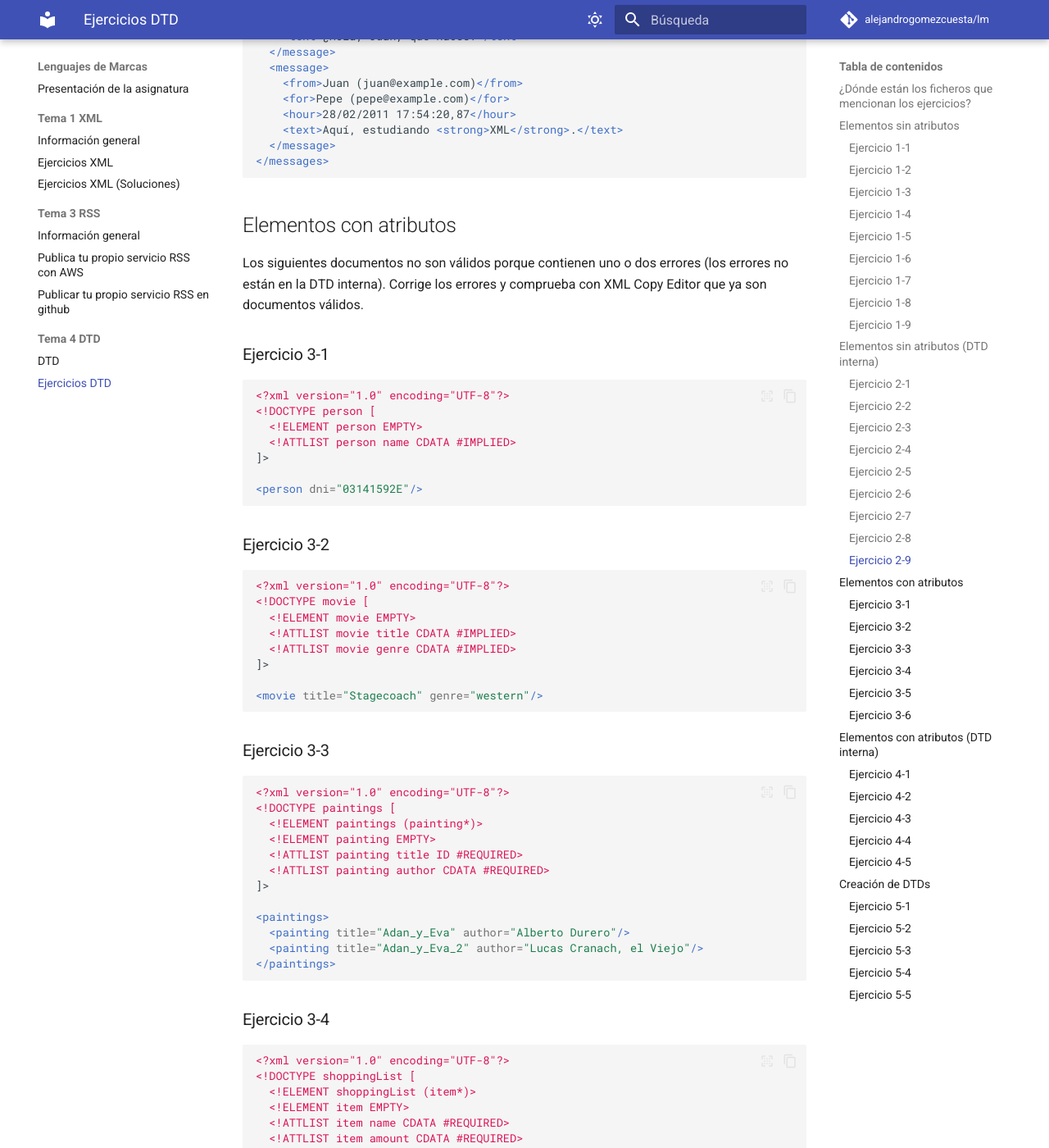
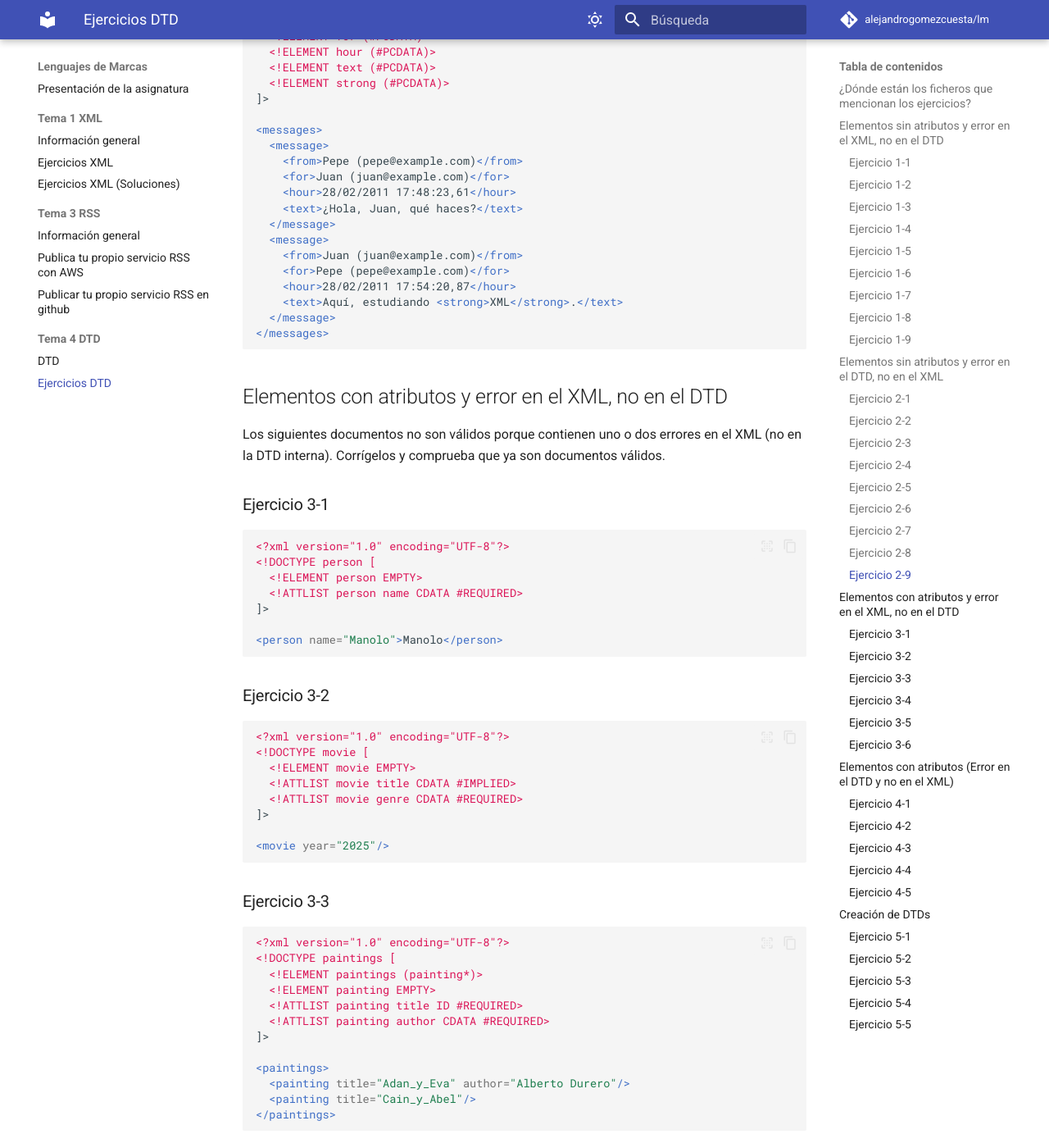
Before and after one commit to alejandrogomezcuesta/lm, an MkDocs documentation site: the page built from docs/Tema 4 DTD/02-ejercicios.md, in a window 1280 px wide and 1400 px high, scrolled down 8361 px. Shown: the whole window at 82% size. Built offline with MkDocs 1.6.1 and Material for MkDocs 9.7.7, drawn with Linux system fonts in a browser that asks for light colours; comment, search, counter and statistics services are not loaded; some of the changed text lies outside the part shown.

Commit message:
errores de dtd y ejercicios nuevos

````diff
--- a/docs/Tema 4 DTD/02-ejercicios.md
+++ b/docs/Tema 4 DTD/02-ejercicios.md
@@ -4,7 +4,7 @@
 
 [https://drive.google.com/drive/folders/1d8YP1CA-zS67-Y-2rMl62KI4zDPG6sKs?usp=drive_link](https://drive.google.com/drive/folders/1d8YP1CA-zS67-Y-2rMl62KI4zDPG6sKs?usp=drive_link)
 
-## Elementos sin atributos
+## Elementos sin atributos y error en el XML, no en el DTD
 
 Los siguientes documentos no son válidos porque contienen uno o dos errores (los errores no están en la DTD interna: están en el XML). Corrige los errores y comprueba con Visual Studio Code y la extensión XML de Red Hat que ya son documentos válidos.
 
@@ -41,7 +41,7 @@ Los siguientes documentos no son válidos porque contienen uno o dos errores (lo
 ```xml
 <?xml version="1.0" encoding="UTF-8"?>
 <!DOCTYPE colors [
-  <!ELEMENT colors (color*)>
+  <!ELEMENT colors (color)>
   <!ELEMENT color (#PCDATA)>
 ]>
 
@@ -57,11 +57,14 @@ Los siguientes documentos no son válidos porque contienen uno o dos errores (lo
 <?xml version="1.0" encoding="UTF-8"?>
 <!DOCTYPE flowers [
   <!ELEMENT flowers (flower+)>
-  <!ELEMENT flower (#PCDATA)>
+  <!ELEMENT flower (name+)>
+  <!ELEMENT name (#PCDATA)>
 ]>
 
 <flowers>
-  <flower>rosa</flower>
+  <flower>
+    <name>rosa</name>
+  </flower>
   <flower>tulipán</flower>
 </flowers>
 ```
@@ -70,15 +73,23 @@ Los siguientes documentos no son válidos porque contienen uno o dos errores (lo
 
 ```xml
 <?xml version="1.0" encoding="UTF-8"?>
-<!DOCTYPE animals [
-  <!ELEMENT animals (animal*)>
-  <!ELEMENT animal (#PCDATA)>
+<!DOCTYPE animales [
+  <!ELEMENT animales (animal*)>
+  <!ELEMENT animal (nombre, nombre_cientifico)>
+  <!ELEMENT nombre (#PCDATA)>
+  <!ELEMENT nombre_cientifico (#PCDATA)>
 ]>
 
-<animals>
+<animales>
   <animal>perro</animal>
-  <animal>gato</animal>
-</animals>
+  <animal>
+    <nombre>Gato</nombre>
+    <nombre_cientifico>Felis catus</nombre>
+  </animal>
+  <animal>
+    <nombre>Conejo</nombre>
+  </animal>
+</animales>
 ```
 
 ### Ejercicio 1-6
@@ -179,7 +189,7 @@ Los siguientes documentos no son válidos porque contienen uno o dos errores (lo
 </solarSystem>
 ```
 
-## Elementos sin atributos (DTD interna)
+## Elementos sin atributos y error en el DTD, no en el XML
 
 Los siguientes documentos no son válidos porque contienen errores en la DTD interna. Corrige los errores y comprueba con XML Copy Editor que ya son documentos válidos. En la mayoría de los casos hay varias maneras de corregir la DTD; intenta elegir la más sencilla.
 
@@ -211,7 +221,7 @@ Los siguientes documentos no son válidos porque contienen errores en la DTD int
 ```xml
 <?xml version="1.0" encoding="UTF-8"?>
 <!DOCTYPE anniversaires [
-  <!ELEMENT anniversaires (anniversaire+)>
+  <!ELEMENT anniversaires (anniversaire)>
   <!ELEMENT anniversaire (date, fact)>
   <!ELEMENT date (#PCDATA)>
   <!ELEMENT fact (#PCDATA)>
@@ -238,7 +248,7 @@ Los siguientes documentos no son válidos porque contienen errores en la DTD int
 ```xml
 <?xml version="1.0" encoding="UTF-8"?>
 <!DOCTYPE airports [
-  <!ELEMENT airports (airport*)>
+  <!ELEMENT airports (airport)>
   <!ELEMENT airport (name, closed?)>
   <!ELEMENT name (#PCDATA)>
   <!ELEMENT closed EMPTY>
@@ -260,8 +270,8 @@ Los siguientes documentos no son válidos porque contienen errores en la DTD int
 ```xml
 <?xml version="1.0" encoding="UTF-8"?>
 <!DOCTYPE flights [
-  <!ELEMENT flights (flight*)>
-  <!ELEMENT flight (source, target)>
+  <!ELEMENT flights (flight)>
+  <!ELEMENT flight (target, source)>
   <!ELEMENT source (#PCDATA)>
   <!ELEMENT target (#PCDATA)>
 ]>
@@ -318,8 +328,8 @@ Los siguientes documentos no son válidos porque contienen errores en la DTD int
   <!ELEMENT countries (country*)>
   <!ELEMENT country (name, europeanUnion?, nato?)>
   <!ELEMENT name (#PCDATA)>
-  <!ELEMENT europeanUnion EMPTY>
-  <!ELEMENT nato EMPTY>
+  <!ELEMENT europeanUnion (name)>
+  <!ELEMENT nato (#PCDATA)>
 ]>
 
 <countries>
@@ -373,7 +384,7 @@ Los siguientes documentos no son válidos porque contienen errores en la DTD int
 ```xml
 <?xml version="1.0" encoding="UTF-8"?>
 <!DOCTYPE accounting [
-  <!ELEMENT accounting (note*)>
+  <!ELEMENT accounting (note)>
   <!ELEMENT note ((incoming | expense)?, date, amount, concept)>
   <!ELEMENT incoming EMPTY>
   <!ELEMENT expense EMPTY>
@@ -408,7 +419,7 @@ Los siguientes documentos no son válidos porque contienen errores en la DTD int
   <!ELEMENT from (#PCDATA)>
   <!ELEMENT for (#PCDATA)>
   <!ELEMENT hour (#PCDATA)>
-  <!ELEMENT text (#PCDATA | strong)*>
+  <!ELEMENT text (#PCDATA)>
   <!ELEMENT strong (#PCDATA)>
 ]>
 
@@ -428,9 +439,9 @@ Los siguientes documentos no son válidos porque contienen errores en la DTD int
 </messages>
 ```
 
-## Elementos con atributos
+## Elementos con atributos y error en el XML, no en el DTD
 
-Los siguientes documentos no son válidos porque contienen uno o dos errores (los errores no están en la DTD interna). Corrige los errores y comprueba con XML Copy Editor que ya son documentos válidos.
+Los siguientes documentos no son válidos porque contienen uno o dos errores en el XML (no en la DTD interna). Corrígelos y comprueba que ya son documentos válidos.
 
 ### Ejercicio 3-1
 
@@ -438,10 +449,10 @@ Los siguientes documentos no son válidos porque contienen uno o dos errores (lo
 <?xml version="1.0" encoding="UTF-8"?>
 <!DOCTYPE person [
   <!ELEMENT person EMPTY>
-  <!ATTLIST person name CDATA #IMPLIED>
+  <!ATTLIST person name CDATA #REQUIRED>
 ]>
 
-<person dni="03141592E"/>
+<person name="Manolo">Manolo</person>
 ```
 
 ### Ejercicio 3-2
@@ -451,10 +462,10 @@ Los siguientes documentos no son válidos porque contienen uno o dos errores (lo
 <!DOCTYPE movie [
   <!ELEMENT movie EMPTY>
   <!ATTLIST movie title CDATA #IMPLIED>
-  <!ATTLIST movie genre CDATA #IMPLIED>
+  <!ATTLIST movie genre CDATA #REQUIRED>
 ]>
 
-<movie title="Stagecoach" genre="western"/>
+<movie year="2025"/>
 ```
 
 ### Ejercicio 3-3
@@ -470,7 +481,7 @@ Los siguientes documentos no son válidos porque contienen uno o dos errores (lo
 
 <paintings>
   <painting title="Adan_y_Eva" author="Alberto Durero"/>
-  <painting title="Adan_y_Eva_2" author="Lucas Cranach, el Viejo"/>
+  <painting title="Cain_y_Abel"/>
 </paintings>
 ```
 
@@ -487,7 +498,7 @@ Los siguientes documentos no son válidos porque contienen uno o dos errores (lo
 
 <shoppingList>
   <item name="milk" amount="12 litros"/>
-  <item name="bread" amount="3 piezas"/>
+  <item name="bread"/>
 </shoppingList>
 ```
 
@@ -504,7 +515,7 @@ Los siguientes documentos no son válidos porque contienen uno o dos errores (lo
 
 <football>
   <player name="Alfredo Di Stéfano" code="p1"/>
-  <player name="Edson Arantes do Nascimento, Pelé" code="p2"/>
+  <player code="p2"/>
   <player name="Diego Armando Maradona" code="p3"/>
   <player name="Johan Cruyff" code="p4"/>
 </football>
@@ -529,12 +540,12 @@ Los siguientes documentos no son válidos porque contienen uno o dos errores (lo
   <player name="Edison Arantes do Nascimento" code="ean"/>
   <player name="Diego Armando Maradona" code="dam"/>
   <player name="Johan Cruyff" code="jc"/>
-  <team name="Società Sportiva Calcio Napoli" players="dam"/>
+  <team players="dam"/>
   <team name="Fútbol Club Barcelona" players="jc dam"/>
 </football>
 ```
 
-## Elementos con atributos (DTD interna)
+## Elementos con atributos (Error en el DTD y no en el XML)
 
 Los siguientes documentos no son válidos porque contienen errores en la DTD interna. Corrige los errores y comprueba con XML Copy Editor que ya son documentos válidos. Hay varias formas de corregir la DTD; elige la más simple.
 
@@ -544,7 +555,7 @@ Los siguientes documentos no son válidos porque contienen errores en la DTD int
 <?xml version="1.0" encoding="UTF-8"?>
 <!DOCTYPE book [
   <!ELEMENT book EMPTY>
-  <!ATTLIST book author CDATA #REQUIRED>
+  <!ATTLIST book author NMTOKEN #REQUIRED>
 ]>
 
 <book author="Mario Vargas Llosa"/>
@@ -557,7 +568,7 @@ Los siguientes documentos no son válidos porque contienen errores en la DTD int
 <!DOCTYPE inventors [
   <!ELEMENT inventors (inventor*)>
   <!ELEMENT inventor EMPTY>
-  <!ATTLIST inventor invention CDATA #REQUIRED>
+  <!ATTLIST inventor invention NMTOKEN #REQUIRED>
   <!ATTLIST inventor name CDATA #REQUIRED>
 ]>
 
@@ -576,7 +587,7 @@ Los siguientes documentos no son válidos porque contienen errores en la DTD int
 <!DOCTYPE thingsToDo [
   <!ELEMENT thingsToDo (thing+)>
   <!ELEMENT thing (#PCDATA)>
-  <!ATTLIST thing date CDATA #REQUIRED>
+  <!ATTLIST thing date NMTOKEN #REQUIRED>
   <!ATTLIST thing deadline CDATA #REQUIRED>
 ]>
 
@@ -593,7 +604,7 @@ Los siguientes documentos no son válidos porque contienen errores en la DTD int
 <!DOCTYPE resolutions [
   <!ELEMENT resolutions (resolucion+)>
   <!ELEMENT resolucion EMPTY>
-  <!ATTLIST resolucion name CDATA #REQUIRED>
+  <!ATTLIST resolucion name NMTOKEN #REQUIRED>
   <!ATTLIST resolucion height CDATA #REQUIRED>
   <!ATTLIST resolucion width CDATA #REQUIRED>
 ]>
@@ -612,7 +623,7 @@ Los siguientes documentos no son válidos porque contienen errores en la DTD int
 <!DOCTYPE mortadeloAlbums [
   <!ELEMENT mortadeloAlbums (album*)>
   <!ELEMENT album EMPTY>
-  <!ATTLIST album name CDATA #REQUIRED>
+  <!ATTLIST album name NMTOKEN #REQUIRED>
   <!ATTLIST album date CDATA #REQUIRED>
 ]>
 
````
Also changed, not shown: other parts of docs/Tema 4 DTD/02-ejercicios.md (+3 -3 lines).
